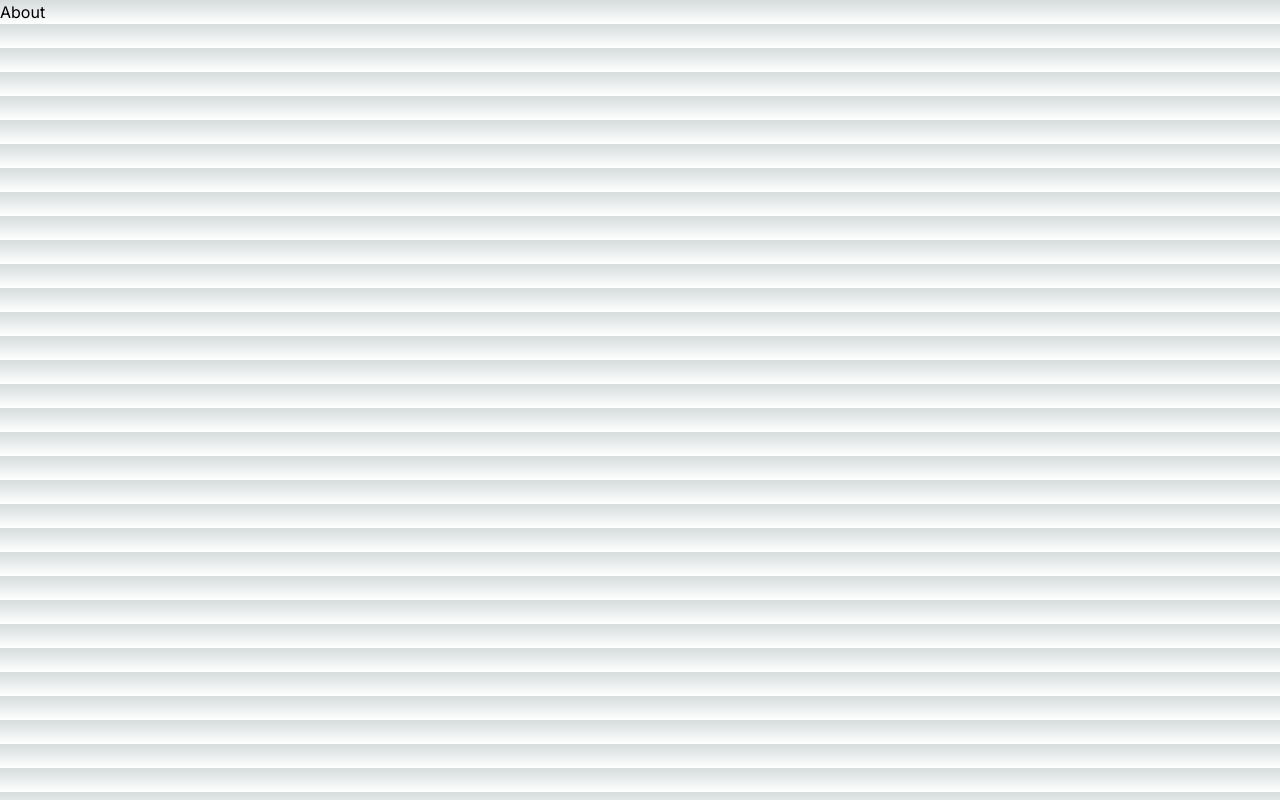
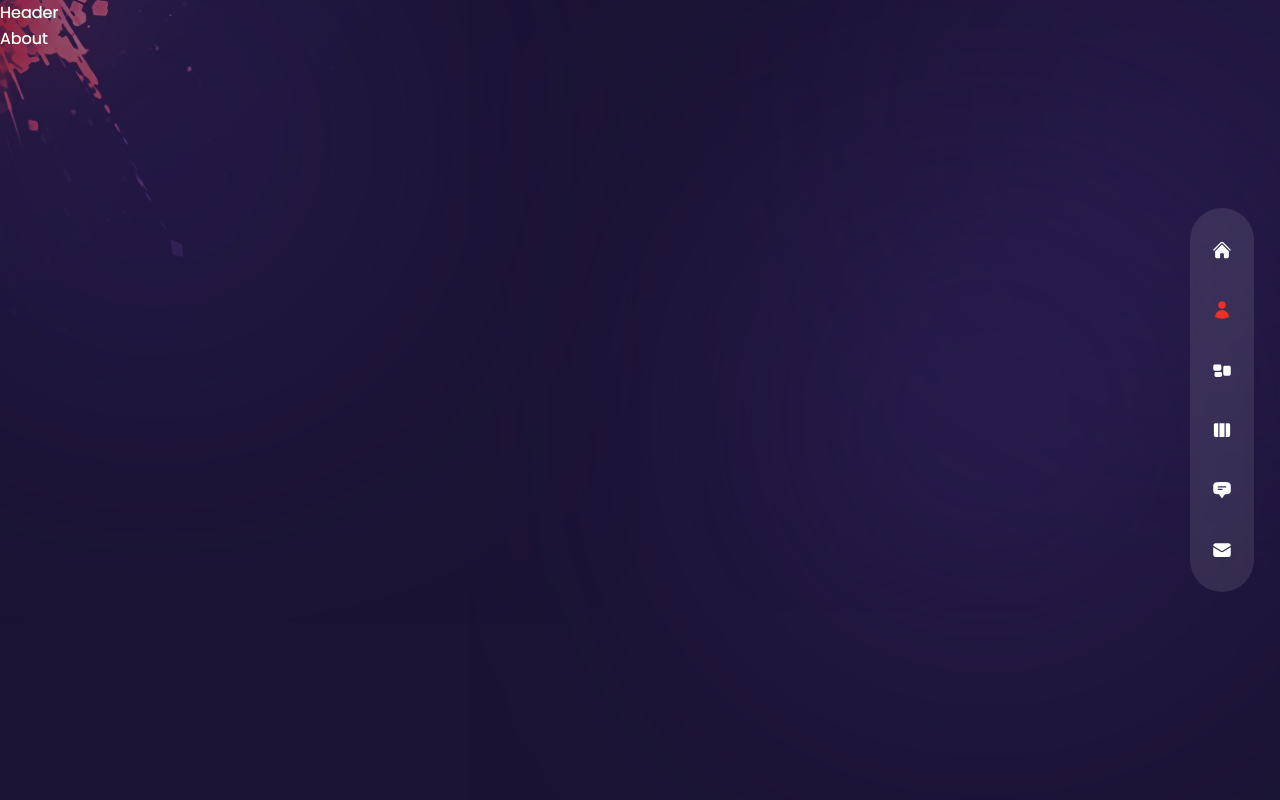
Before and after one commit to hayagerwin/hayagerwin.github.io, a Next.js app: page /about in a window 1280 px wide. Built offline with nearby package versions, Linux system fonts and the light colour scheme.

Commit message:
Add Layout and Navigation

```diff
--- a/src/app/globals.css
+++ b/src/app/globals.css
@@ -18,32 +18,34 @@
   color: #f13024;
 }
 
-:root {
-  --foreground-rgb: 0, 0, 0;
-  --background-start-rgb: 214, 219, 220;
-  --background-end-rgb: 255, 255, 255;
-}
-
-@media (prefers-color-scheme: dark) {
-  :root {
-    --foreground-rgb: 255, 255, 255;
-    --background-start-rgb: 0, 0, 0;
-    --background-end-rgb: 0, 0, 0;
+@layer base {
+  body {
+    @apply bg-secondary overflow-hidden leading-relaxed;
+  }
+  .page {
+    @apply w-full h-screen overflow-hidden;
+  }
+  .h1 {
+    @apply text-[35px] leading-tight md:text-[60px] md:leading-[1.3] mb-8 font-semibold;
+  }
+  .h2 {
+    @apply text-[35px] leading-tight md:text-[54px] md:leading-[1.3] mb-4 font-semibold;
+  }
+  p {
+    @apply leading-[1.8] text-white/60 font-light;
+  }
+  .btn,
+  .input {
+    @apply h-[52px];
+  }
+  .input {
+    @apply w-full h-[52px] rounded-lg pl-6 capitalize;
+  }
+  .input,
+  .textarea {
+    @apply bg-transparent outline-none focus:ring-1 focus:ring-accent border border-white/20 placeholder:text-white/30 placeholder:font-light;
+  }
+  .textarea {
+    @apply w-full h-[180px] p-6 capitalize rounded-lg resize-none;
   }
 }
-
-body {
-  color: rgb(var(--foreground-rgb));
-  background: linear-gradient(
-      to bottom,
-      transparent,
-      rgb(var(--background-end-rgb))
-    )
-    rgb(var(--background-start-rgb));
-}
-
-@layer utilities {
-  .text-balance {
-    text-wrap: balance;
-  }
-}
--- a/src/app/layout.tsx
+++ b/src/app/layout.tsx
@@ -1,8 +1,6 @@
 import type { Metadata } from "next";
-import { Inter } from "next/font/google";
 import "./globals.css";
-
-const inter = Inter({ subsets: ["latin"] });
+import { Layout } from "@/components";
 
 export const metadata: Metadata = {
   title: "Erwin Hayag - Web Portfolio",
@@ -17,7 +15,9 @@ export default function RootLayout({
 }>) {
   return (
     <html lang="en">
-      <body className={inter.className}>{children}</body>
+      <body>
+        <Layout>{children}</Layout>
+      </body>
     </html>
   );
 }
--- a/src/components/Layout.tsx
+++ b/src/components/Layout.tsx
@@ -1,5 +1,27 @@
-const Layout = () => {
-  return <div>Layout</div>;
+import { Poppins } from "next/font/google";
+import { Header, Nav, TopLeftImg } from "@/components";
+
+const poppins = Poppins({
+  subsets: ["latin"],
+  variable: "--font-poppins",
+  weight: ["100", "200", "300", "400", "500", "600", "700", "800"],
+});
+
+const Layout = ({
+  children,
+}: Readonly<{
+  children: React.ReactNode;
+}>) => {
+  return (
+    <div>
+      <div className={`page bg-site text-white bg-cover bg-no-repeat ${poppins.variable} font-poppins relative`}>
+        <TopLeftImg />
+        <Nav />
+        <Header />
+        {children}
+      </div>
+    </div>
+  );
 };
 
 export default Layout;
--- a/src/components/Nav.tsx
+++ b/src/components/Nav.tsx
@@ -1,33 +1,53 @@
+"use client";
+
+import Link from "next/link";
+import { usePathname } from "next/navigation";
 // icons
-import {
-  HiHome,
-  HiUser,
-  HiViewColumns,
-  HiRectangleGroup,
-  HiChatBubbleBottomCenterText,
-  HiEnvelope,
-} from 'react-icons/hi2';
+import { HiHome, HiUser, HiViewColumns, HiRectangleGroup, HiChatBubbleBottomCenterText, HiEnvelope } from "react-icons/hi2";
 
 // nav data
 export const navData = [
-  { name: 'home', path: '/', icon: <HiHome /> },
-  { name: 'about', path: '/about', icon: <HiUser /> },
-  { name: 'services', path: '/services', icon: <HiRectangleGroup /> },
-  { name: 'work', path: '/work', icon: <HiViewColumns /> },
+  { name: "home", path: "/", icon: <HiHome /> },
+  { name: "about", path: "/about", icon: <HiUser /> },
+  { name: "services", path: "/services", icon: <HiRectangleGroup /> },
+  { name: "work", path: "/work", icon: <HiViewColumns /> },
   {
-    name: 'testimonials',
-    path: '/testimonials',
+    name: "testimonials",
+    path: "/testimonials",
     icon: <HiChatBubbleBottomCenterText />,
   },
   {
-    name: 'contact',
-    path: '/contact',
+    name: "contact",
+    path: "/contact",
     icon: <HiEnvelope />,
   },
 ];
 
 const Nav = () => {
-  return <nav>nav</nav>;
+  const pathname = usePathname();
+
+  return (
+    <nav className="flex flex-col items-center xl:justify-center gap-y-4 fixed h-max bottom-0 mt-auto xl:right-[2%] z-50 top-0 w-full xl:w-16 xl:max-w-md xl:h-screen">
+      <div className="flex w-full xl:flex-col items-center justify-between xl:justify-center gap-y-10 px-4 md:px-40 xl:px-0 h-[80px] xl:h-max py-8 bg-white/10 backdrop-blur-sm text-3xl xl:text-xl xl:rounded-full">
+        {navData.map((link, index) => {
+          return (
+            <Link
+              className={`${link.path === pathname && "text-accent"} relative flex items-center group hover:text-accent transition-all duration-300`}
+              href={link.path}
+              key={index}>
+              <div className="absolute pr-14 right-0 hidden xl:group-hover:flex">
+                <div className="bg-white relative flex text-primary items-center p-[6px] rounded-[3px]">
+                  <div className="text-[12px] leading-none font-semibold capitalize">{link.name}</div>
+                  <div className="border-solid border-l-white border-l-8 border-y-transparent border-y-[6px] border-r-0 absolute -right-2"></div>
+                </div>
+              </div>
+              <div>{link.icon}</div>
+            </Link>
+          );
+        })}
+      </div>
+    </nav>
+  );
 };
 
 export default Nav;
--- a/src/components/TopLeftImg.tsx
+++ b/src/components/TopLeftImg.tsx
@@ -1,5 +1,11 @@
+import Image from "next/image";
+
 const TopLeftImg = () => {
-  return <div>Top Left Image</div>;
+  return (
+    <div className="absolute left-0 top-0 mix-blend-color-dodge z-10 w-[200px] xl:w-[400px] opacity-50">
+      <Image src="/top-left-img.png" width={400} height={400} alt="" draggable={false} />
+    </div>
+  );
 };
 
 export default TopLeftImg;
--- /dev/null
+++ b/src/components/index.ts
@@ -0,0 +1,16 @@
+export { default as Avatar } from "./Avatar";
+export { default as Bulb } from "./Bulb";
+export { default as CardLeft } from "./CardLeft";
+export { default as CardRight } from "./CardRight";
+export { default as Circles } from "./Circles";
+export { default as Header } from "./Header";
+export { default as Layout } from "./Layout";
+export { default as Nav } from "./Nav";
+export { default as ParticlesContainer } from "./ParticlesContainer";
+export { default as ProjectsBtn } from "./ProjectsBtn";
+export { default as ServiceSlider } from "./ServiceSlider";
+export { default as Socials } from "./Socials";
+export { default as TestimonialSlider } from "./TestimonialSlider";
+export { default as TopLeftImg } from "./TopLeftImg";
+export { default as Transition } from "./Transition";
+export { default as WorkSlider } from "./WorkSlider";
--- a/tailwind.config.ts
+++ b/tailwind.config.ts
@@ -1,20 +1,44 @@
 import type { Config } from "tailwindcss";
 
 const config: Config = {
-  content: [
-    "./src/pages/**/*.{js,ts,jsx,tsx,mdx}",
-    "./src/components/**/*.{js,ts,jsx,tsx,mdx}",
-    "./src/app/**/*.{js,ts,jsx,tsx,mdx}",
-  ],
+  content: ["./src/pages/**/*.{js,ts,jsx,tsx,mdx}", "./src/components/**/*.{js,ts,jsx,tsx,mdx}", "./src/app/**/*.{js,ts,jsx,tsx,mdx}"],
   theme: {
+    container: {
+      padding: {
+        DEFAULT: "15px",
+      },
+    },
+    screens: {
+      sm: "640px",
+      md: "768px",
+      lg: "960px",
+      xl: "1200px",
+    },
     extend: {
+      colors: {
+        primary: "#131424",
+        secondary: "#393A47",
+        accent: "#F13024",
+      },
       backgroundImage: {
-        "gradient-radial": "radial-gradient(var(--tw-gradient-stops))",
-        "gradient-conic":
-          "conic-gradient(from 180deg at 50% 50%, var(--tw-gradient-stops))",
+        explosion: 'url("/bg-explosion.png")',
+        circles: 'url("/bg-circles.png")',
+        circleStar: 'url("/circle-star.svg")',
+        site: 'url("/site-bg.svg")',
+      },
+      animation: {
+        "spin-slow": "spin 6s linear infinite",
+      },
+      fontFamily: {
+        poppins: [`var(--font-poppins)`, "sans-serif"],
       },
     },
   },
-  plugins: [],
+  container: {
+    padding: {
+      DEFAULT: "15px",
+    },
+  },
+  plugins: [require("tailwind-scrollbar")],
 };
 export default config;
```
Also changed, not shown: src/app/page.tsx (+8 -3 lines).
